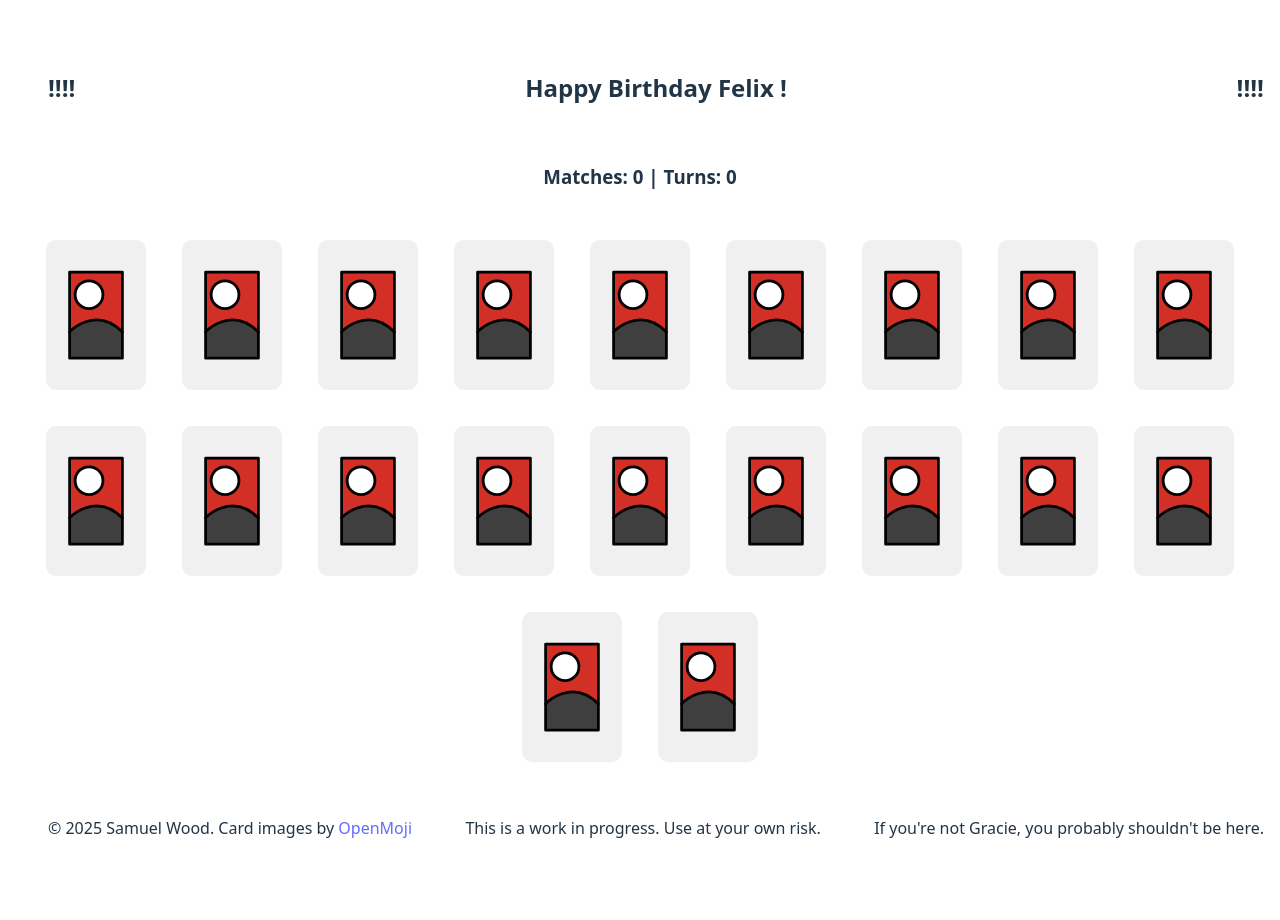
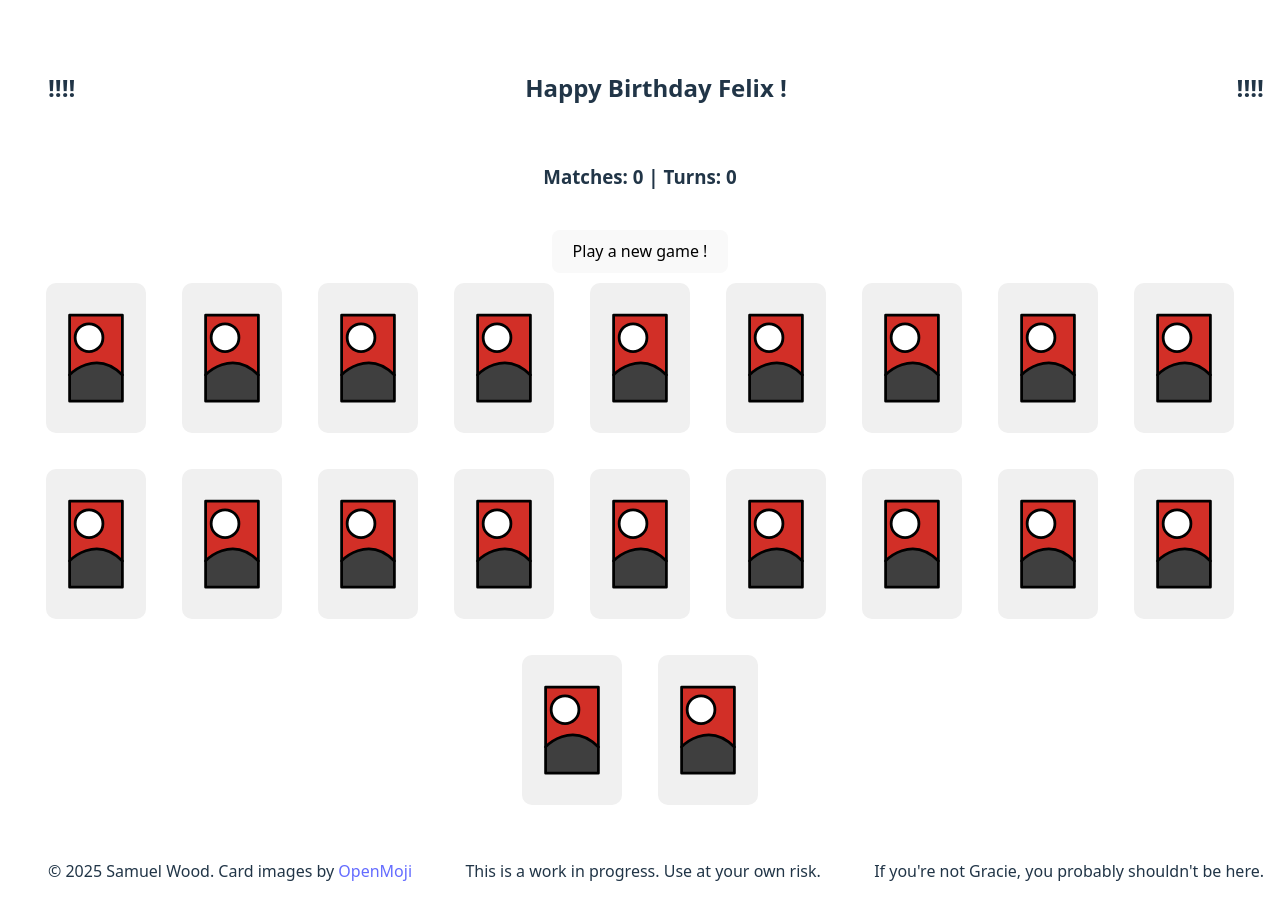
Before and after one commit to StrawberryBeds/games, a React (Vite) app: page / in a window 1280 px wide. Shown: the top 920 px of the page. Built offline with nearby package versions, Linux system fonts and the light colour scheme.

Commit message:
Ajoute ResetButton

```diff
--- a/src/components/GameBoard.jsx
+++ b/src/components/GameBoard.jsx
@@ -1,6 +1,7 @@
 import React, { useState, useEffect } from "react";
 import Card from "./Card";
 import Score from "./Score";
+import ResetButton from "./ResetButton";
 import "./GameBoard.css";
 
 // Import images
@@ -84,20 +85,25 @@ function GameBoard() {
     }
   };
 
-  // Reset the game if all cards are solved
+  // Notify the player if all cards are solved
   useEffect(() => {
     if (solvedIndices.length === cards.length) {
-      alert("Congratulations! You have won the game.");
-      setCards(generateCards());
-      setSolvedIndices([]);
-      setTurns(0);
-      setMatches(0);
+      alert("Happy Birthday Felix ! You have won the game. Take a moment to admire your skill!");
     }
   }, [solvedIndices, cards.length]);
+
+  const handleReset = () => {
+    setCards(generateCards());
+    setFlippedIndices([]);
+    setSolvedIndices([]);
+    setTurns(0);
+    setMatches(0);
+  };
 
   return (
     <div className="game-container">
       <Score matches={matches} turns={turns} />
+      <ResetButton onClick={handleReset} />
       <div className="game-board">
         {cards.map((card) => (
           <Card
--- /dev/null
+++ b/src/components/ResetButton.css
@@ -0,0 +1,18 @@
+/* button {
+  border-radius: 8px;
+  border: 1px solid transparent;
+  padding: 0.6em 1.2em;
+  font-size: 1em;
+  font-weight: 500;
+  font-family: inherit;
+  background-color: #1baf27;
+  cursor: pointer;
+  transition: border-color 0.25s;
+}
+button:hover {
+  border-color: #646cff;
+}
+button:focus,
+button:focus-visible {
+  outline: 4px auto -webkit-focus-ring-color;
+} */
--- /dev/null
+++ b/src/components/ResetButton.jsx
@@ -0,0 +1,12 @@
+// ResetButton.jsx
+import React from "react";
+
+function ResetButton({ onClick }) {
+  return (
+    <button onClick={onClick}>
+      Play a new game !
+    </button>
+  );
+}
+
+export default ResetButton;
--- a/src/index.css
+++ b/src/index.css
@@ -42,7 +42,7 @@ button {
   font-size: 1em;
   font-weight: 500;
   font-family: inherit;
-  background-color: #1a1a1a;
+  background-color: #1baf27;
   cursor: pointer;
   transition: border-color 0.25s;
 }
```
